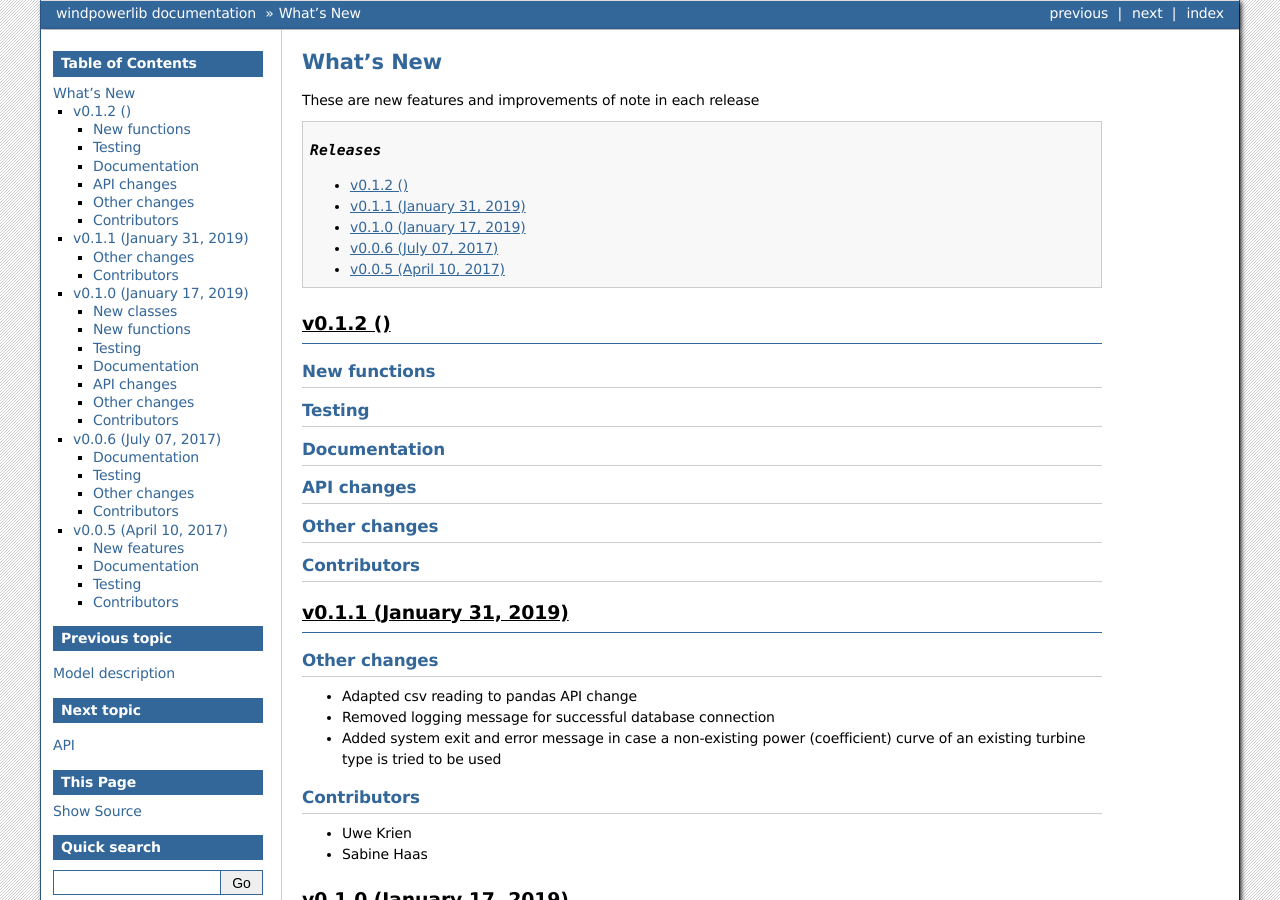
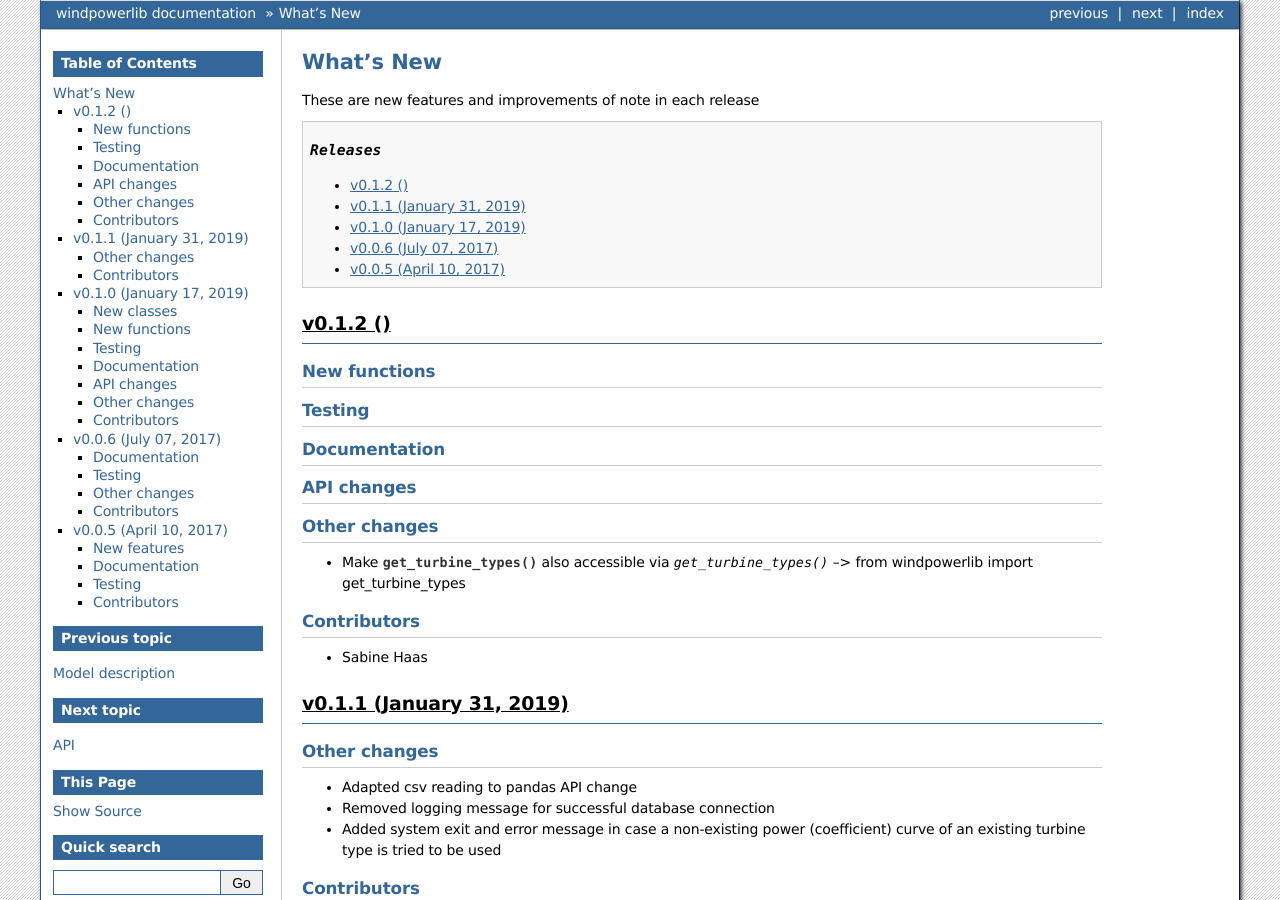
Before and after one commit to wind-python/windpowerlib, a Sphinx documentation site: the page built from doc/whats_new.rst, in a window 1280 px wide and 900 px high. Built offline with Sphinx 7.4.7, drawn with Linux system fonts in a browser that asks for light colours; formulas are drawn with MathJax 3.

Commit message:
Make get_turbine_types directly accessible via windpowerlib import

```diff
--- a/doc/whatsnew/v0-1-2.txt
+++ b/doc/whatsnew/v0-1-2.txt
@@ -24,8 +24,9 @@ API changes
 
 Other changes
 #############
-
+* Make :py:func:`~windpowerlib.wind_turbine.get_turbine_types` also accessible via `get_turbine_types()` --> from windpowerlib import get_turbine_types
 
 
 Contributors
 ############
+* Sabine Haas
--- a/windpowerlib/__init__.py
+++ b/windpowerlib/__init__.py
@@ -7,3 +7,4 @@ from windpowerlib.wind_farm import WindFarm
 from windpowerlib.wind_turbine_cluster import WindTurbineCluster
 from windpowerlib.modelchain import ModelChain
 from windpowerlib.turbine_cluster_modelchain import TurbineClusterModelChain
+from windpowerlib.wind_turbine import get_turbine_types
```
